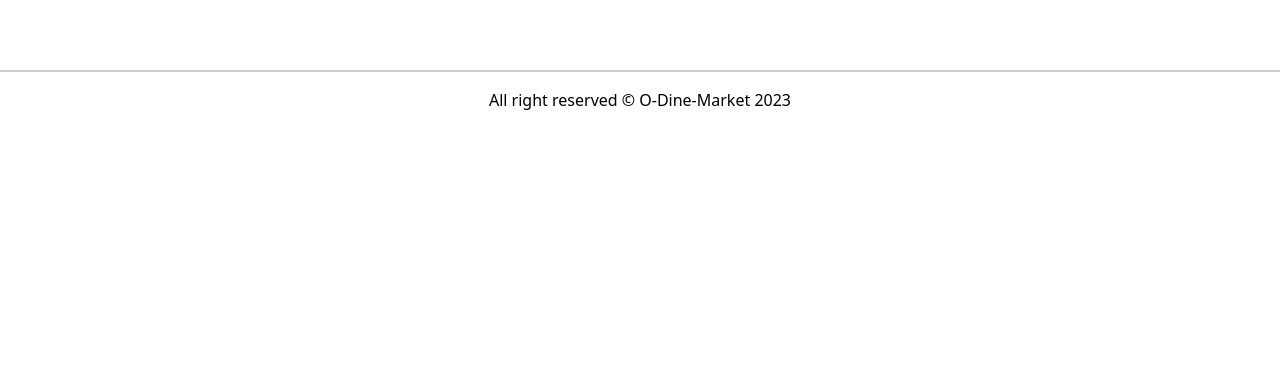
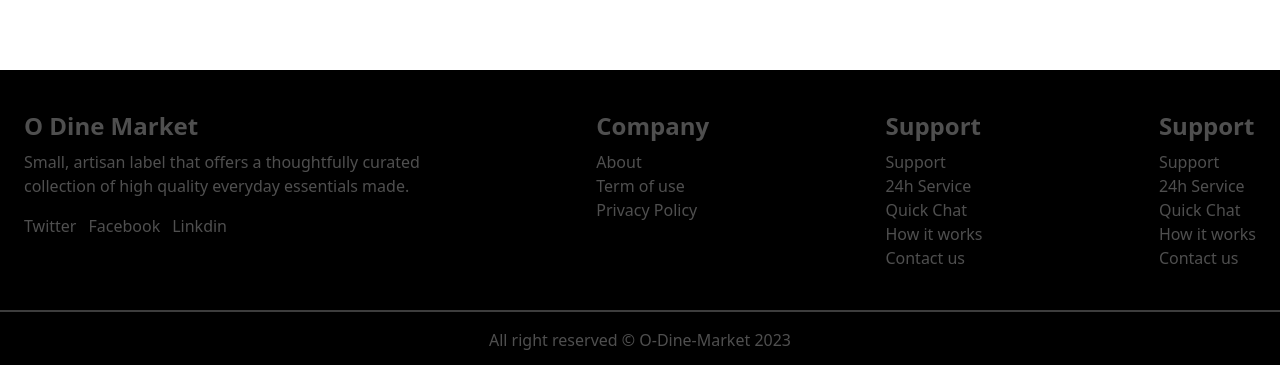
Before and after one commit to IrfanG-cloud/0-dine-market, a Next.js app: page / in a window 1280 px wide. Shown: the part 2421-2786 px from the top of the page. Before the commit the page ends 2549 px from the top, so only its background shows below. Built offline with nearby package versions, Linux system fonts and the light colour scheme.

Commit message:
footer added

```diff
--- a/app/components/Footer.tsx
+++ b/app/components/Footer.tsx
@@ -1,9 +1,61 @@
 import React from 'react'
+import Link from 'next/link'
 
 export default function Footer() {
   return (
-    <div className="text-center border-t-2 border-[#cdcdcd] py-4">
+    <div className='w-full bg-[#000]'>
+      <div className='flex justify-between px-6 py-10'>
+        <div className='text-[#4f4f4f] pointer'>
+          <div>
+          <h3 className='text-2xl font-bold mb-2'>O Dine Market</h3>
+          <p>Small, artisan label that offers a thoughtfully curated <br/>collection of high quality everyday essentials made.</p>
+          </div>
+         <div className='py-4 '>
+          <Link href="" className='mr-3'>
+            <span className=''>Twitter</span>
+          </Link>
+          <Link href="" className='mr-3'>
+          <span className=''>Facebook</span>
+          </Link>
+          <Link href="" className='mr-3'>
+          <span className=''>Linkdin</span>
+          </Link>
+          </div>
+        </div>
+
+
+        <div className='text-[#4f4f4f]'>
+          <h3 className='text-2xl font-bold mb-2'>Company</h3>
+          <ul>
+            <Link href=""><li>About</li></Link>
+            <Link href=""><li>Term of use</li></Link>
+            <Link href=""><li>Privacy Policy</li></Link>
+          </ul>
+        </div>
+        <div className='text-[#4f4f4f]'>
+          <h3 className='text-2xl font-bold mb-2'>Support</h3>
+          <ul>
+            <Link href=""><li>Support </li></Link>
+            <Link href=""><li>24h Service</li></Link>
+            <Link href=""><li>Quick Chat</li></Link>
+            <Link href=""><li>How it works</li></Link>
+            <Link href=""><li>Contact us</li></Link>
+          </ul>
+        </div>
+        <div className='text-[#4f4f4f]'>
+          <h3 className='text-2xl font-bold mb-2'>Support</h3>
+          <ul>
+            <Link href=""><li>Support </li></Link>
+            <Link href=""><li>24h Service</li></Link>
+            <Link href=""><li>Quick Chat</li></Link>
+            <Link href=""><li>How it works</li></Link>
+            <Link href=""><li>Contact us</li></Link>
+          </ul>
+        </div>
+      </div>
+    <div className="text-center text-[#4f4f4f] border-t-2 border-[#3d3d3d] py-4">
           All right reserved &copy; O-Dine-Market {(new Date()).getFullYear()}
+    </div>
     </div>
   )
 }
--- a/app/globals.css
+++ b/app/globals.css
@@ -3,7 +3,7 @@
 @tailwind utilities;
 
 :root {
-  --primary-color: rgb(0, 0, 0);
+  --primary-color: #000000;
 }
 
 /* Hide Scrollbar for chrome, safari and opera */
@@ -14,10 +14,3 @@
 .hero-bg-image{
   background-image: url(/bg.jpg);
 }
-
-.left-image{
-  background-image: url(/banner-left.jpg)
-}
-.right-image{
-  background-image: url(/banner-righ.jpg)
-}
```
